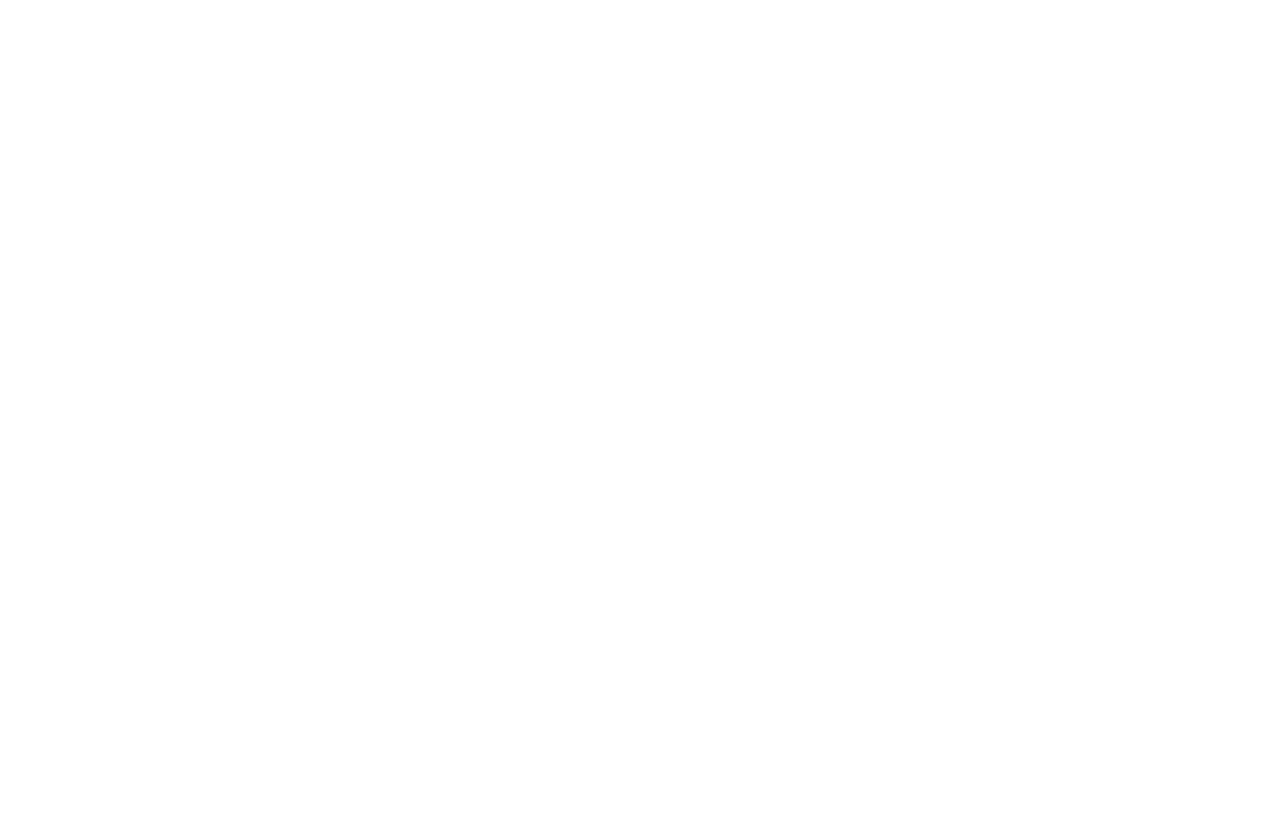
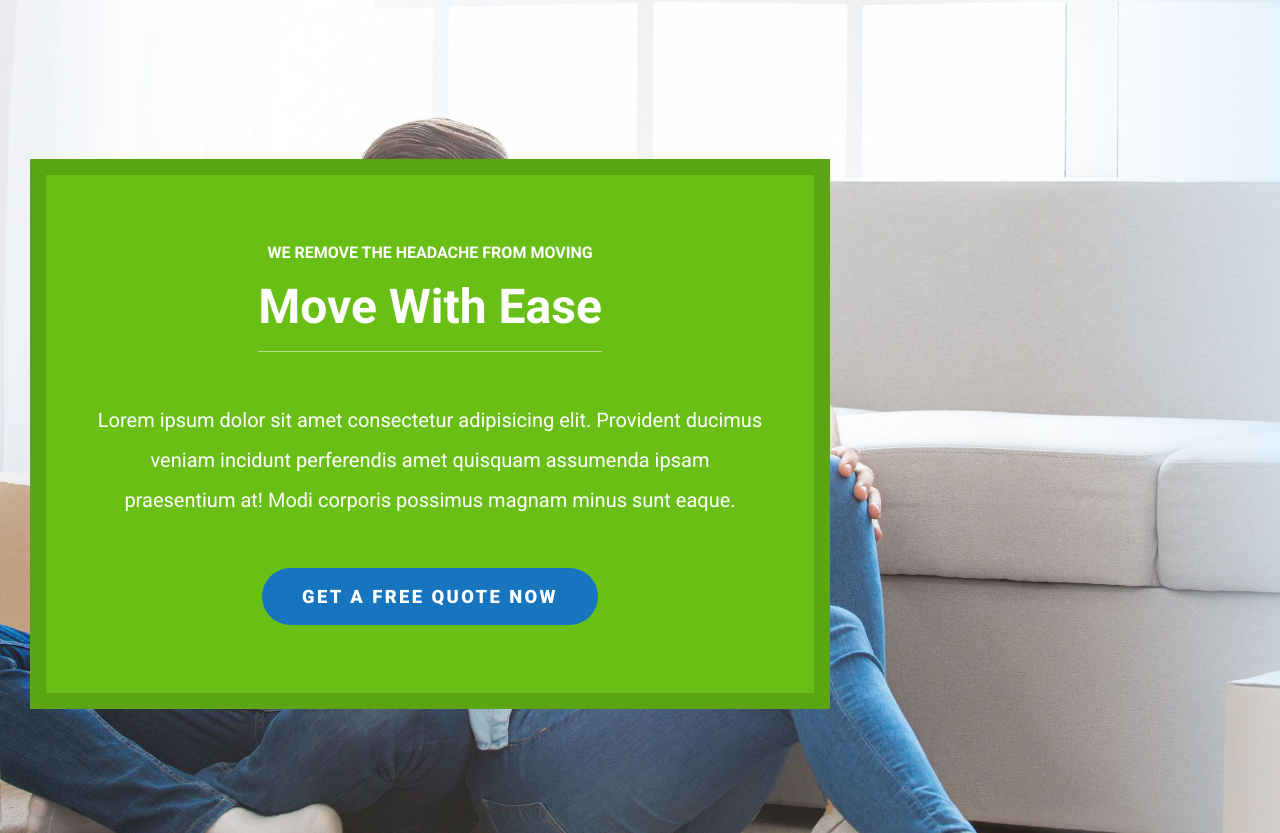
Before and after one commit to jamiromic/proj-html-vuejs, a Vue app: page / in a window 1280 px wide. Shown: the part 3467-4300 px from the top of the page. Before the commit the page ends 3336 px from the top, so only its background shows below. Built offline with nearby package versions, Linux system fonts and the light colour scheme.

Commit message:
main_component_done!!

```diff
--- a/src/components/FullServiceSection.vue
+++ b/src/components/FullServiceSection.vue
@@ -40,9 +40,10 @@
 
     .container_full_service {
         max-width: 1690px;
-        height: 1280px;
+        height: 1350px;
         margin: 0 auto;
         @include flex_center_column;
+        padding-bottom: 3rem;
 
 
         .title_box {
--- /dev/null
+++ b/src/components/HappyCustomersComponent.vue
@@ -0,0 +1,107 @@
+<template>
+    <div class="container_bg_happy_customers">
+        <div class="container_happy_customers">
+            <div class="title_box">
+                 <span class="subtitle">happy customers</span>
+                <h2 class="title">testimonials</h2>
+            </div>
+            <div class="card_wrapper">
+                <div v-for="item,i in store.testimonials" :key="i" class="card">
+                    <img :src="require(`..//assets/${item.photo}`)" :alt="`${item.name}'s Photo'`">
+                    <span class="card_name">{{ item.name }}</span>
+                    <p class="card_text">"Lorem ipsum dolor sit amet consectetur adipisicing elit. Neque
+                        corporis, velit modi eligendi, odio error rerum perferendis suscipit nulla quidem quis molestiae."
+                    </p>
+
+                </div>
+            </div>
+            <div class="button">
+                <a href="#">read more testimonials</a>
+            </div>
+        </div>
+    </div>
+</template>
+
+<script>
+    import store from '../store';
+    export default {
+        name:'HappyCustomersComponent',
+        data() {
+            return {
+                store: store,
+            }
+        }
+    }
+</script>
+
+<style lang="scss" scoped>
+    @import '../styles/mixins.scss';
+
+    .container_bg_happy_customers {
+        background-image: url(../assets/avada-movers-testimonial-background.jpg);
+        background-size: cover;
+
+
+        .container_happy_customers {
+        max-width: 1690px;
+        height: 1300px;
+        margin: 0 auto;
+        @include flex_center_column;
+        gap: 4rem;
+
+        .title_box {
+            @include flex_center_column;
+
+            .subtitle {
+                @include subtitle_style;
+            }
+
+            .title {
+                @include title_green_style;
+            }
+
+        }
+
+        .card_wrapper {
+            @include display_flexbox;
+            gap: 4rem;
+
+            .card {
+                @include flex_center_column;
+                gap: 3rem;
+                text-align: center;
+                max-width: 500px;
+
+
+                img {
+                    border-radius: 999px;
+                }
+
+                .card_name {
+                    font-size: 2.15rem;
+                    text-transform: capitalize;
+                    color: #1775BF;
+                    font-weight: 800;
+                }
+
+                .card_text {
+                    @include text_style;
+                    font-style: italic;
+                    font-weight: 600;
+                    line-height: 3rem;
+                }
+            }
+
+        }
+
+        a {
+            @include buttons;
+
+        }
+    }
+
+    }
+
+
+
+</style>
--- a/src/components/MainComponent.vue
+++ b/src/components/MainComponent.vue
@@ -2,6 +2,9 @@
     <main>
         <ReadTestimonialsComponent/>
         <FullServiceSection/>
+        <MoveWithEaseComponent/>
+        <HappyCustomersComponent/>
+        <RequestFreeQuoteComponent/>
     </main>
 </template>
 
@@ -9,6 +12,9 @@
     import store from '../store';
     import ReadTestimonialsComponent from './ReadTestimonialsComponent.vue';
     import FullServiceSection from './FullServiceSection.vue';
+    import MoveWithEaseComponent from './MoveWithEaseComponent.vue';
+    import HappyCustomersComponent from './HappyCustomersComponent.vue';
+import RequestFreeQuoteComponent from './RequestFreeQuoteComponent.vue';
 
     export default {
     name: "MainComponent",
@@ -17,7 +23,13 @@
             store: store,
         };
     },
-    components: { ReadTestimonialsComponent, FullServiceSection }
+    components: {
+    ReadTestimonialsComponent,
+    FullServiceSection,
+    MoveWithEaseComponent,
+    HappyCustomersComponent,
+    RequestFreeQuoteComponent
+}
 }
 </script>
 
--- /dev/null
+++ b/src/components/MoveWithEaseComponent.vue
@@ -0,0 +1,88 @@
+<template>
+    <div class="container_move_with_ease">
+        <div class="green_dark_box">
+            <div class="move_with_ease_box">
+                <span class="subtitle">we remove the headache from moving</span>
+                <h2 class="title">move with ease</h2>
+                <p class="text">Lorem ipsum dolor sit amet consectetur adipisicing elit. Provident ducimus veniam incidunt perferendis
+                    amet quisquam assumenda ipsam praesentium at! Modi corporis possimus magnam minus sunt eaque.
+
+                </p>
+                <a href="#">get a free quote now</a>
+            </div>
+        </div>
+
+    </div>
+</template>
+
+<script>
+    export default {
+        name: "MoveWithEaseComponent",
+    }
+</script>
+
+<style lang="scss" scoped>
+    @import '../styles/mixins.scss';
+
+    .container_move_with_ease {
+        height: 990px;
+        background-image: url('../assets/avada-movers-movewithease-background-new.jpg');
+        background-size: cover;
+        position: relative;
+
+        .green_dark_box {
+            background-color: #5AA511;
+            width: 800px;
+            height: 550px;
+            margin: 0 auto;
+            position: absolute;
+            right: 450px;
+            top: 220px;
+
+            .move_with_ease_box {
+                color: white;
+                background-color: #6ABF17;
+                @include flex_center_column;
+                margin: 1rem;
+                height: 518px;
+                gap: 3rem;
+
+
+
+                .subtitle {
+                    text-transform: uppercase;
+                    font-weight: 700;
+
+                }
+
+                .title {
+                    font-size: 3rem;
+                    text-transform: capitalize;
+                    border-bottom: 0.10px solid rgba(255, 255, 255, 0.5);
+                    padding-bottom: 1rem;
+                    margin-top: -2rem;
+
+
+
+                }
+
+                .text {
+                    font-size: 1.25rem;
+                    padding: 0rem 3rem ;
+                    line-height: 2.5rem;
+                    text-align: center;
+
+                }
+
+                a {
+                    @include buttons;
+
+
+                }
+
+            }
+
+        }
+    }
+
+</style>
--- /dev/null
+++ b/src/components/RequestFreeQuoteComponent.vue
@@ -0,0 +1,56 @@
+<template>
+    <div class="free_quote_container">
+        <div class="free_quote_wrapper">
+
+            <h2 class="title">request a free quote</h2>
+            <p class="text">Lorem ipsum dolor sit amet consectetur adipisicing elit. Unde, voluptas! Accusamus
+                 ad dolore enim quibusdam fugiat sequi voluptate, tenetur vero, omnis ea, eos animi!</p>
+            <a href="#">click here</a>
+        </div>
+    </div>
+</template>
+
+<script>
+
+    export default {
+        name: "RequestFreeQuoteComponent",
+
+    }
+</script>
+
+<style lang="scss" scoped>
+    @import '../styles/mixins.scss';
+
+    .free_quote_container {
+        background-image: url(../assets/avada-movers-request-quote-background.jpg);
+        background-size: cover;
+
+
+        .free_quote_wrapper {
+            @include flex_center_column;
+            gap: 1rem;
+            height: 700px;
+            max-width: 1000px;
+            margin: 0 auto;
+            text-align: center;
+
+            .title {
+                @include title_green_style;
+            }
+
+            .subtitle {
+                @include subtitle_style;
+            }
+
+            .text {
+                @include text_style;
+            }
+
+            a {
+                @include buttons;
+            }
+
+        }
+    }
+
+</style>
--- a/src/components/ToolbarComponent.vue
+++ b/src/components/ToolbarComponent.vue
@@ -1,6 +1,6 @@
 <template>
         <div class="wrapper_toolbar">
-            <img :src="require(`..//assets/${store.logo}`)" alt="Logo Avada Movers">
+            <img src='..//assets/avada-movers-logo.png' alt="Logo Avada Movers">
             <ul>
                 <li v-for="item in store.toolbarMenu" :key="item">
                     <a href="#" :class="item === 'Home' ? 'item_menu active' : 'item_menu'" >{{ item }}</a>
--- a/src/store.js
+++ b/src/store.js
@@ -8,7 +8,6 @@
     'fa-brands fa-youtube'
    ],
    phoneNumber: '1.800.555.67.89',
-   logo: 'avada-movers-logo.png',
    toolbarMenu: [
     'Home',
     'Rates',
@@ -33,6 +32,20 @@
         photo: 'avada-movers-servicethreephoto-final-400x255.jpg',
         title: 'coast to coast'
     },
+   ],
+   testimonials: [
+    {
+        photo: 'avada-movers-johndoe-final-200x200.jpg',
+        name: 'John Doe'
+    },
+    {
+        photo: 'avada-movers-janedoe-final-200x200.jpg',
+        name: 'Jane Doe'
+    },
+    {
+        photo: 'avada-movers-johnsmith-final-200x200.jpg',
+        name: 'John Smith'
+    }
    ]
 
 })
--- a/src/styles/index.scss
+++ b/src/styles/index.scss
@@ -27,4 +27,4 @@
 }
 
 // GOOGLE FONT
-@import url('https://fonts.googleapis.com/css2?family=Roboto:wght@400;700;900&display=swap');
+@import url('https://fonts.googleapis.com/css2?family=Roboto:wght@400;500;700;900&display=swap');
```
